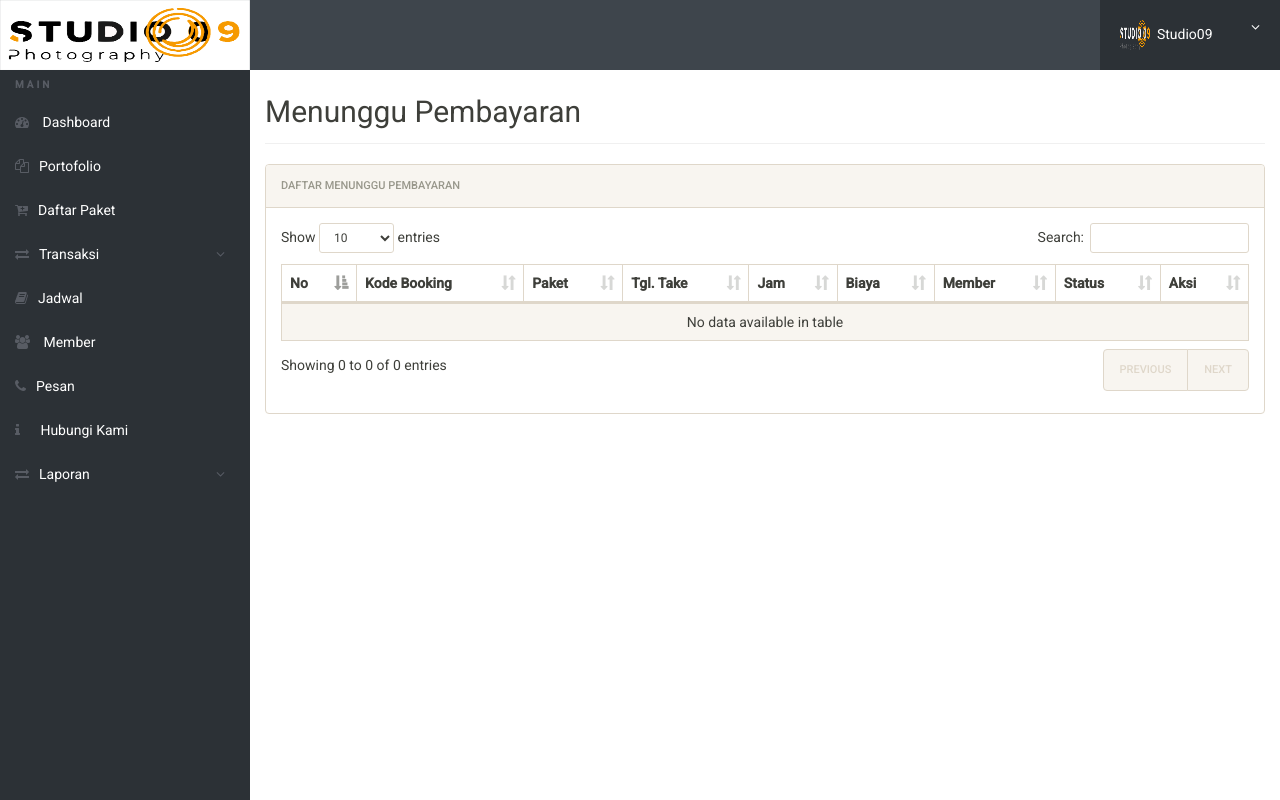
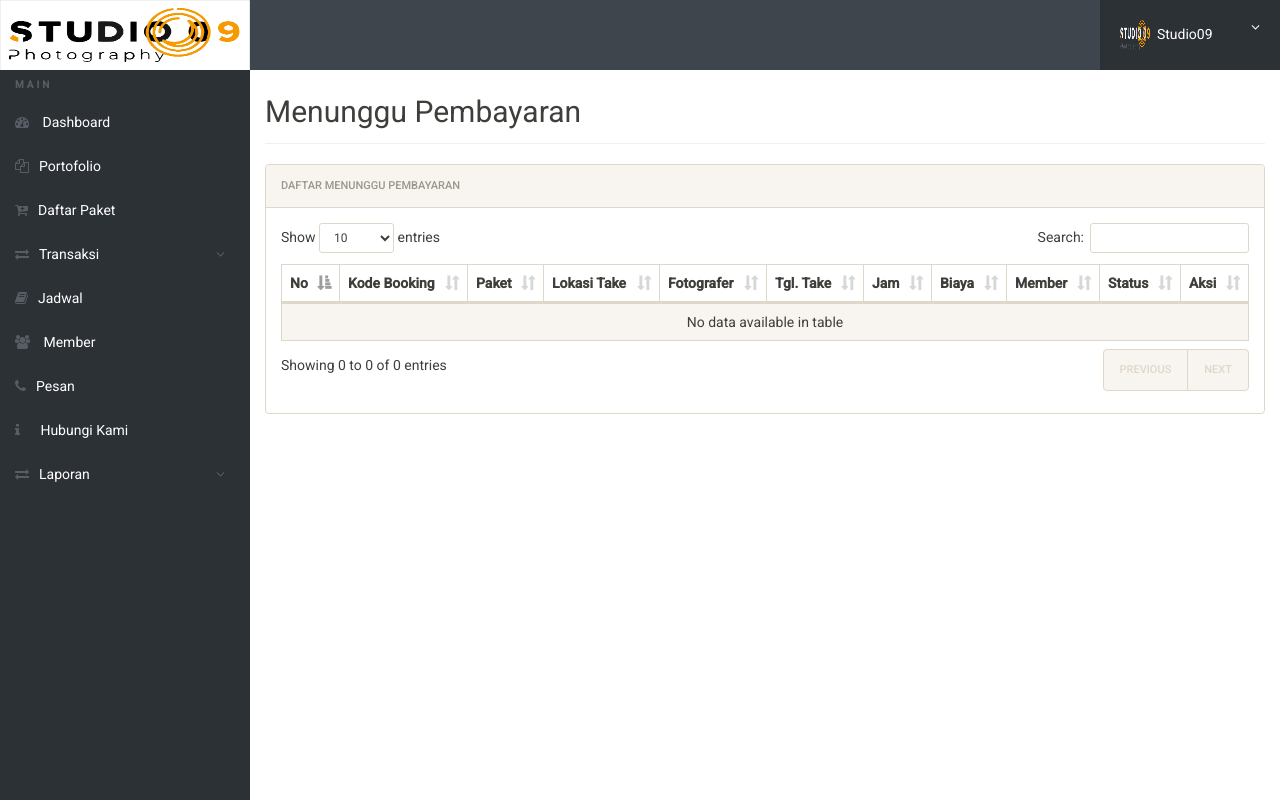
Before and after one commit to dianaPermata/project-kp, a PHP site: page /kp-Studio09/admin/trx_bayar.php in a window 1280 px wide. Run offline with PHP 8.4, Linux system fonts and the light colour scheme; a user stored in the database is signed in; data comes from the database, SQL or seed files in the repository; data that the repository does not hold is empty.

Commit message:
Add 'Lokasi Take' and 'Fotografer' columns to trx.php and trx_bayar.php

```diff
--- a/admin/trx.php
+++ b/admin/trx.php
@@ -82,6 +82,8 @@ else{
 										<th>No</th>
 										<th>Kode Booking</th>
 										<th>Paket </th>
+										<th>Lokasi Take</th>
+										<th>Fotografer</th>
 										<th>Tgl. Take</th>
 										<th>Jam</th>
 										<th>Biaya</th>
@@ -104,6 +106,8 @@ else{
 											<td><?php echo $i;?></td>
 											<td><?php echo htmlentities($result['id_trx']);?></td>
 											<td><?php echo htmlentities($result['nama_paket']);?></td>
+											<td><?php echo htmlentities($result['lokasi_take']);?></td>
+											<td><?php echo htmlentities($result['fotografer']);?></td>
 											<td><?php echo IndonesiaTgl(htmlentities($result['tgl_take']));?></td>
 											<td><?php echo htmlentities($result['jam_take']);?></td>
 											<td><?php echo format_rupiah(htmlentities($result['harga']));?></td>
--- a/admin/trx_bayar.php
+++ b/admin/trx_bayar.php
@@ -82,6 +82,8 @@ else{
 										<th>No</th>
 										<th>Kode Booking</th>
 										<th>Paket </th>
+										<th>Lokasi Take</th>
+										<th>Fotografer</th>
 										<th>Tgl. Take</th>
 										<th>Jam</th>
 										<th>Biaya</th>
@@ -105,6 +107,8 @@ else{
 											<td><?php echo $i;?></td>
 											<td><?php echo htmlentities($result['id_trx']);?></td>
 											<td><?php echo htmlentities($result['nama_paket']);?></td>
+											<td><?php echo htmlentities($result['lokasi_take']);?></td>
+											<td><?php echo htmlentities($result['fotografer']);?></td>
 											<td><?php echo IndonesiaTgl(htmlentities($result['tgl_take']));?></td>
 											<td><?php echo htmlentities($result['jam_take']);?></td>
 											<td><?php echo format_rupiah(htmlentities($result['harga']));?></td>
--- a/admin/trx_konfirmasi.php
+++ b/admin/trx_konfirmasi.php
@@ -82,6 +82,8 @@ else{
 										<th>No</th>
 										<th>Kode Booking</th>
 										<th>Paket </th>
+										<th>lokasi take</th>
+										<th>Fotografer</th>
 										<th>Tgl. Take</th>
 										<th>Jam</th>
 										<th>Biaya</th>
@@ -105,6 +107,8 @@ else{
 											<td><?php echo $i;?></td>
 											<td><?php echo htmlentities($result['id_trx']);?></td>
 											<td><?php echo htmlentities($result['nama_paket']);?></td>
+											<td><?php echo htmlentities($result['lokasi_take']);?></td>
+											<td><?php echo htmlentities($result['fotografer']);?></td>
 											<td><?php echo IndonesiaTgl(htmlentities($result['tgl_take']));?></td>
 											<td><?php echo htmlentities($result['jam_take']);?></td>
 											<td><?php echo format_rupiah(htmlentities($result['harga']));?></td>
```
